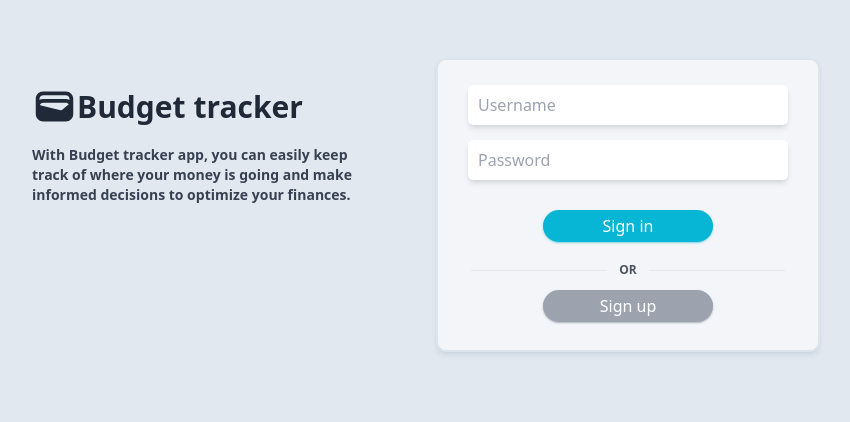
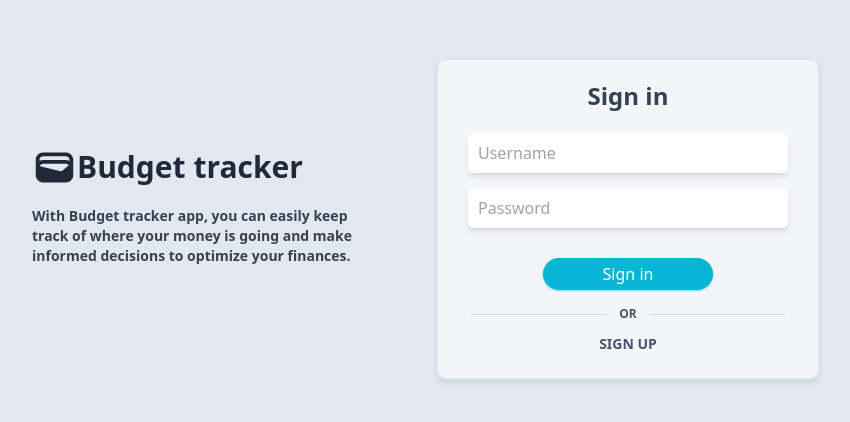
Before and after one commit to flppht/budget_tracker_client, a React (Create React App) app: page / in a window 1280 px wide. Shown: the part 102-524 px from the top of the page, without its empty margins (214-1064 px from the left). Built offline with nearby package versions, Linux system fonts and the light colour scheme; no server answers.

Commit message:
fixed styling and home page

```diff
--- a/src/App.css
+++ b/src/App.css
@@ -155,6 +155,9 @@ body {
 
 .authHr {
     width: 40%;
+    border-width: 1/2px;
+    border-radius: 5px;
+    border-color: rgb(216, 216, 216);
 }
 
 .profileButton {
--- a/src/components/Auth.js
+++ b/src/components/Auth.js
@@ -10,7 +10,7 @@ import Notify from "./Notify";
 const Auth = () => {
   const [login, setLogin] = useState(true);
   const [showModal, setShowModal] = useState(false);
-  const [errorMessage, setErrorMessage] = useState("");
+  const [message, setMessage] = useState("");
   const navigate = useNavigate();
   const { setLoggedIn } = useContext(AuthContext);
 
@@ -29,7 +29,7 @@ const Auth = () => {
       )
       .then((response) => {
         if (response.data.error) {
-          setErrorMessage(response.data.error);
+          setMessage(response.data.error);
           setShowModal(true);
         } else {
           if (login) {
@@ -40,6 +40,9 @@ const Auth = () => {
               status: true,
             });
             navigate("/total");
+          } else {
+            setMessage(response.data);
+            setShowModal(true);
           }
         }
       });
@@ -68,6 +71,9 @@ const Auth = () => {
         validationSchema={validationSchema}
       >
         <Form className="formContainer w-72 md:w-96 shadow-md shadow-cyan-800/10 border-2 border-cyan-800/10">
+          <div className="text-2xl font-bold text-center text-slate-700 mb-4">
+            {login ? "Sign in" : "Create account"}
+          </div>
           <ErrorMessage name="username" component="span" />
           <Field id="inputUsername" name="username" placeholder="Username" />
           <ErrorMessage name="password" component="span" />
@@ -81,27 +87,32 @@ const Auth = () => {
 
           <Button
             type="submit"
-            className="bg-cyan-500 shadow-cyan-500/50 mt-5 mb-5 hover:bg-cyan-500/80"
+            className="bg-cyan-500 shadow-cyan-500/50 mt-5 hover:bg-cyan-500/80"
           >
             {login ? "Sign in" : "Sign up"}
           </Button>
-          <div className="flex flex-row items-center justify-center space-x-3">
+          <div className="flex flex-row items-center justify-center space-x-3 mt-3">
             <hr className="authHr" />
-            <label className="text-center text-gray-600 text-xs font-semibold">
+            <label className="text-center text-xs font-semibold text-slate-600">
               OR
             </label>
             <hr className="authHr" />
           </div>
-          <Button
+          {/* <Button
             type="button"
             className="bg-gray-400 shadow-gray-500/50 mt-3 mb-2 hover:bg-gray-500/70"
             onClick={() => setLogin(!login)}
+          > */}
+          <div
+            className="text-center font-semibold text-sm mt-3 mb-1 text-slate-600 hover:text-slate-900 cursor-pointer"
+            onClick={() => setLogin(!login)}
           >
-            {login ? "Sign up" : "Sign in"}
-          </Button>
+            {login ? "SIGN UP" : "SIGN IN"}
+          </div>
+          {/* </Button> */}
         </Form>
       </Formik>
-      {showModal && <Notify onClose={handleClose} message={errorMessage} />}
+      {showModal && <Notify onClose={handleClose} message={message} />}
     </div>
   );
 };
--- a/src/components/Button.js
+++ b/src/components/Button.js
@@ -3,7 +3,7 @@ const classnames = require("classnames");
 
 const Button = ({ className, type, children, ...rest }) => {
   const classString = classnames(
-    "rounded-full text-white px-2 py-1 align-middle w-1/2 self-center shadow-sm",
+    "rounded-full text-white px-2 py-1 mb-1 align-middle w-1/2 self-center shadow-sm",
     className
   );
 
--- a/src/components/Home.js
+++ b/src/components/Home.js
@@ -4,7 +4,7 @@ import WalletIcon from "@mui/icons-material/Wallet";
 
 const HomePage = () => {
   return (
-    <div className="flex flex-col md:flex-row md:space-x-5 mt-16 md:mt-40 items-center md:items-baseline">
+    <div className="flex flex-col md:flex-row md:space-x-5 mt-16 md:mt-40 items-center">
       <div className="welcomePage items-left mb-12 w-64 md:w-96 md:pr-8">
         <div className="flex flex-row mb-4 items-center text-gray-800 ">
           <div>
--- a/src/components/Notify.js
+++ b/src/components/Notify.js
@@ -14,7 +14,7 @@ const Notify = ({ onClose, message }) => {
   return (
     <div>
       <Snackbar
-        anchorOrigin={{ vertical: "top", horizontal: "right" }}
+        anchorOrigin={{ vertical: "bottom", horizontal: "right" }}
         open
         autoHideDuration={4000}
         onClose={handleClose}
--- a/src/components/Settings.js
+++ b/src/components/Settings.js
@@ -52,11 +52,13 @@ const Settings = () => {
         validationSchema={validationSchema}
       >
         <Form className="formContainer w-72 md:w-96 shadow-md shadow-cyan-800/10 border-2 border-cyan-800/10">
-          <div className="text-xl font-semibold">
+          <div className="text-xl font-semibold text-slate-800">
             Username: {loggedIn.username}
           </div>
           <div className="flex flex-col mt-5 justify-center">
-            <label className="font-semibold">Change password</label>
+            <label className="font-semibold text-slate-800 mb-2">
+              Change password
+            </label>
             <ErrorMessage name="oldPassword" component="span" />
             <Field
               id="inputOldPassword"
```
